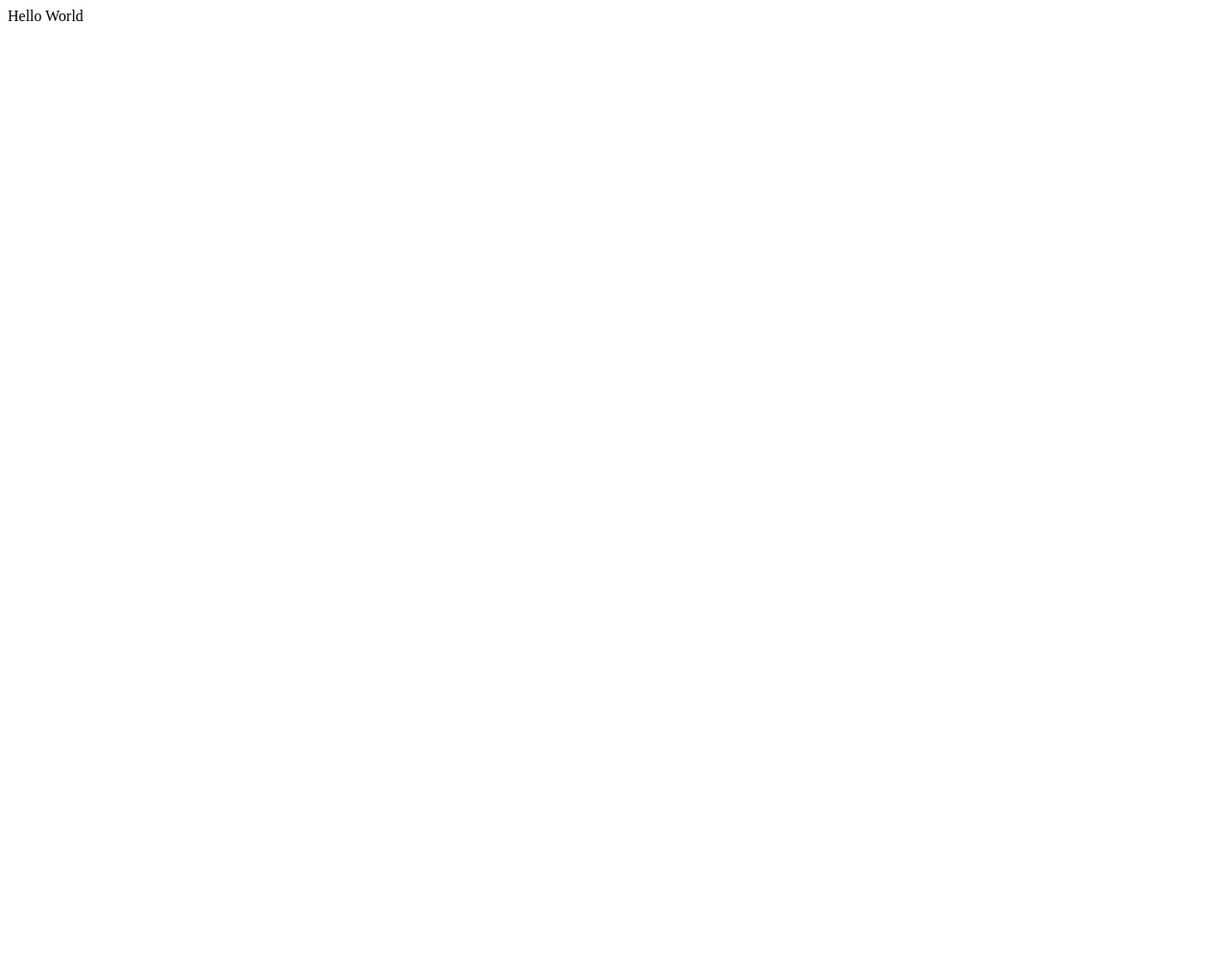
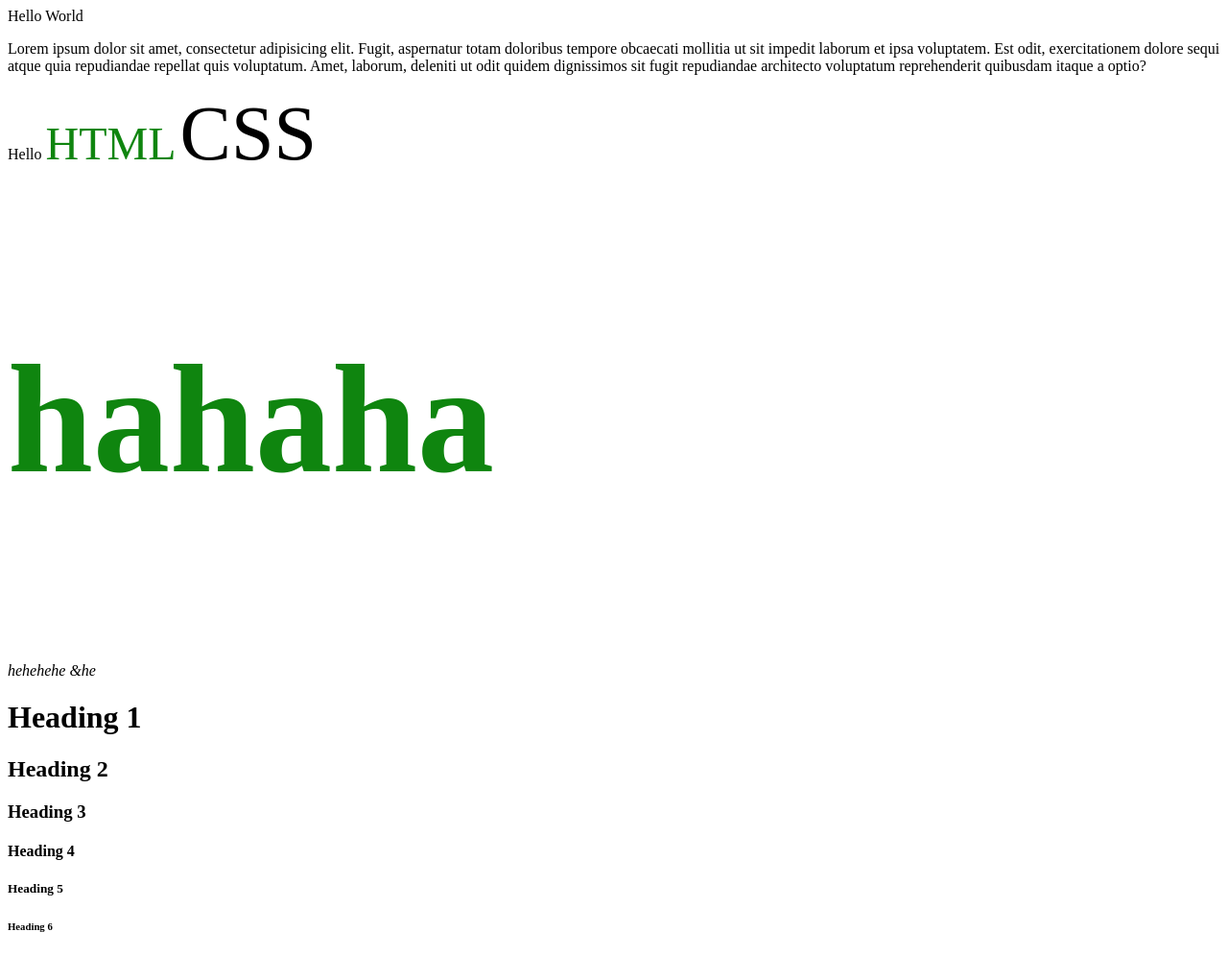
Before and after one commit to Emma888888888/iamacoder1, a plain HTML site: page index.html in a window 1280 px wide. Shown: the whole page at 96% size. Before the commit the page ends 800 px from the top, so only its background shows below. Drawn offline with Linux system fonts and the light colour scheme.

Commit message:
this is a commit

```diff
--- a/index.html
+++ b/index.html
@@ -1,14 +1,68 @@
 <!DOCTYPE html>
 <html lang="en">
+
 <head>
     <meta charset="UTF-8">
     <meta http-equiv="X-UA-Compatible" content="IE=edge">
     <meta name="viewport" content="width=device-width, initial-scale=1.0">
+    <meta name="keywords" content="HTML,CSS">
+    <meta name="description"
+        content="Introducing the all-new Mac Studio & Studio Display, iPad Air and iPhone SE. Buy the new iPhone SE, iPad Air, and iPhone 13 Pro & iPhone 13 in two shades of green now. Apple Store Pickup. 0% interest for 24 months. Chat for shopping help. Free delivery.">
     <title>I am a coder</title>
+    <style>
+        em {
+            font-size: 5rem;
+            font-style: normal;
+        }
+        .html-em {
+            color: rgba(15, 133, 15);
+            font-size: 3rem;
+
+        }
+
+        p.active {
+            font-size: 10rem;
+            cursor: pointer;
+        }
+
+        span.active {
+
+
+        }
+        #thisisap{
+            font-style: italic;
+            font-size: 3.7rem,
+        }    </style>
 </head>
 
 <body>
     Hello World
+    <p>Lorem ipsum dolor sit amet, consectetur adipisicing elit. Fugit, aspernatur totam doloribus tempore obcaecati
+        mollitia ut sit impedit laborum et ipsa voluptatem. Est odit, exercitationem dolore sequi atque quia repudiandae
+        repellat quis voluptatum. Amet, laborum, deleniti ut odit quidem dignissimos sit fugit repudiandae architecto
+        voluptatum reprehenderit quibusdam itaque a optio? </p>
+
+        <p> Hello <em class="html-em">HTML</em> <em class="css-em">CSS</em> </p>
+        <p class="html-em active">
+            <span class="active"><strong>hahaha</strong></span>
+        </p>
+        <p id="thisisap">hehehehe &he<he></he></p>
+        <h1>Heading 1</h1>
+        <h2>Heading 2</h2>
+        <h3>Heading 3</h3>
+        <h4>Heading 4</h4>
+        <h5>Heading 5</h5>
+        <h6>Heading 6</h6>
+
+        <p>
+
+
+
+        <p><span class="sp-1"></span><span class="sp-2"></span><span class="sp-3"></span><span class="sp-4"></span><span class="sp-5"></span><span class="sp-6"></span></p>
+
+    <a href="about.html"></a>
+
+
 </body>
 
 </html>
```
Also changed, not shown: about.html (added), 1 other file.
